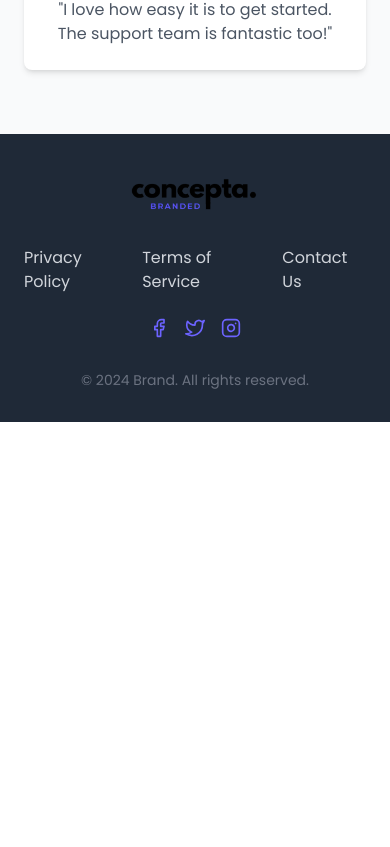
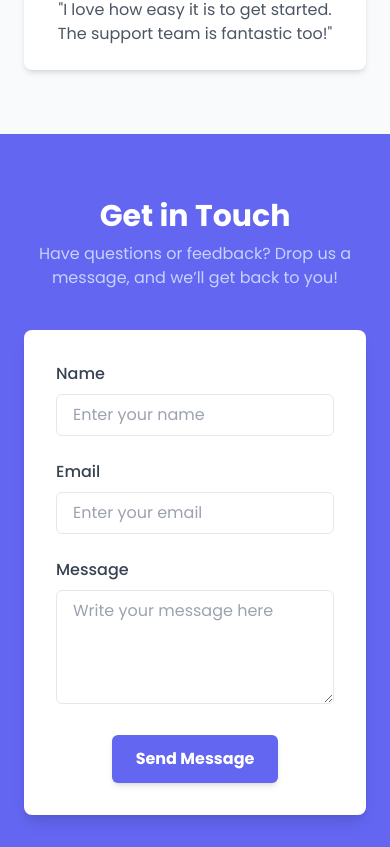
Before and after one commit to JaceTheAce12/frontend-focus, a React (Create React App) app: page / in a window 390 px wide. Shown: the part 2697-3544 px from the top of the page. Before the commit the page ends 3119 px from the top, so only its background shows below. Built offline with nearby package versions, Linux system fonts and the light colour scheme.

Commit message:
finished building out responsive contact form component

```diff
--- a/src/App.js
+++ b/src/App.js
@@ -3,6 +3,7 @@ import Header from "./components/Header";
 import Hero from "./components/Hero";
 import Features from "./components/Features";
 import Testimonials from "./components/Testimonials";
+import ContactForm from "./components/ContactForm";
 import Footer from "./components/Footer";
 
 function App() {
@@ -12,6 +13,7 @@ function App() {
       <Hero />
       <Features />
       <Testimonials />
+      <ContactForm />
       <Footer />
     </div>
   );
--- /dev/null
+++ b/src/components/ContactForm.jsx
@@ -0,0 +1,82 @@
+import React, { useState } from "react";
+
+const ContactForm = () => {
+  const [formSubmitted, setFormSubmitted] = useState(false);
+
+  const handleSubmit = (e) => {
+    e.preventDefault();
+    setFormSubmitted(true);
+  };
+
+  return (
+    <section className="bg-indigo-500 text-white py-16">
+      <div className="container mx-auto px-6">
+        <div className="text-center mb-10">
+          <h2 className="text-3xl font-bold">Get in Touch</h2>
+          <p className="mt-2 text-indigo-200">
+            Have questions or feedback? Drop us a message, and we’ll get back to you!
+          </p>
+        </div>
+
+        {formSubmitted ? (
+          <div className="max-w-3xl mx-auto bg-white rounded-lg p-8 shadow-lg text-center">
+            <h3 className="text-2xl font-bold text-gray-700">Thank you!</h3>
+            <p className="mt-4 text-gray-600">We have received your message and will get back to you shortly.</p>
+          </div>
+        ) : (
+          <form onSubmit={handleSubmit} className="max-w-3xl mx-auto bg-white rounded-lg p-8 shadow-lg space-y-6">
+            <div>
+              <label htmlFor="name" className="block text-gray-700 font-medium">
+                Name
+              </label>
+              <input
+                type="text"
+                id="name"
+                className="w-full mt-2 px-4 py-2 border rounded-md focus:outline-none focus:ring-2 focus:ring-indigo-500"
+                placeholder="Enter your name"
+                required
+              />
+            </div>
+
+            <div>
+              <label htmlFor="email" className="block text-gray-700 font-medium">
+                Email
+              </label>
+              <input
+                type="email"
+                id="email"
+                className="w-full mt-2 px-4 py-2 border rounded-md focus:outline-none focus:ring-2 focus:ring-indigo-500"
+                placeholder="Enter your email"
+                required
+              />
+            </div>
+
+            <div>
+              <label htmlFor="message" className="block text-gray-700 font-medium">
+                Message
+              </label>
+              <textarea
+                id="message"
+                rows="4"
+                className="w-full mt-2 px-4 py-2 border rounded-md focus:outline-none focus:ring-2 focus:ring-indigo-500 text-black"
+                placeholder="Write your message here"
+                required
+              ></textarea>
+            </div>
+
+            <div className="text-center">
+              <button
+                type="submit"
+                className="px-6 py-3 bg-indigo-500 text-white font-bold rounded-md shadow-md hover:bg-indigo-600 transition duration-300 ease-in-out"
+              >
+                Send Message
+              </button>
+            </div>
+          </form>
+        )}
+      </div>
+    </section>
+  );
+};
+
+export default ContactForm;
```
